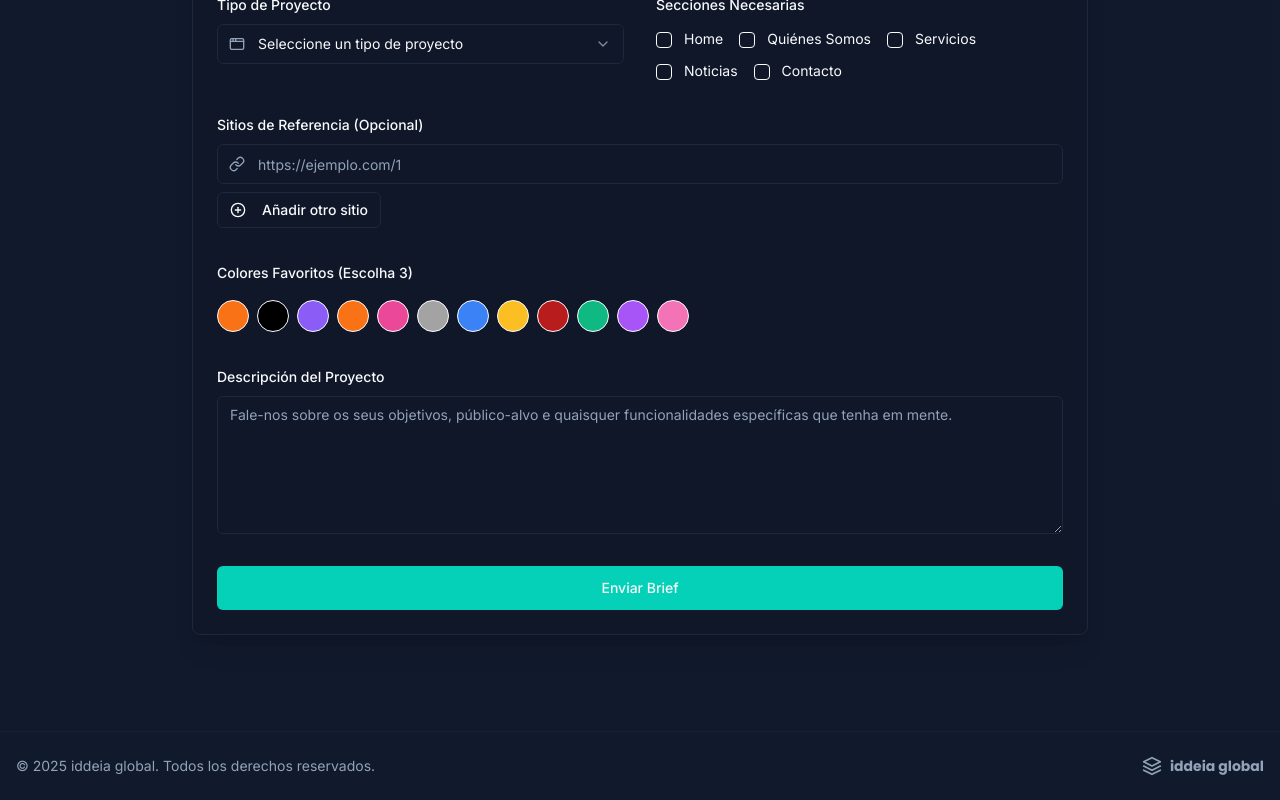
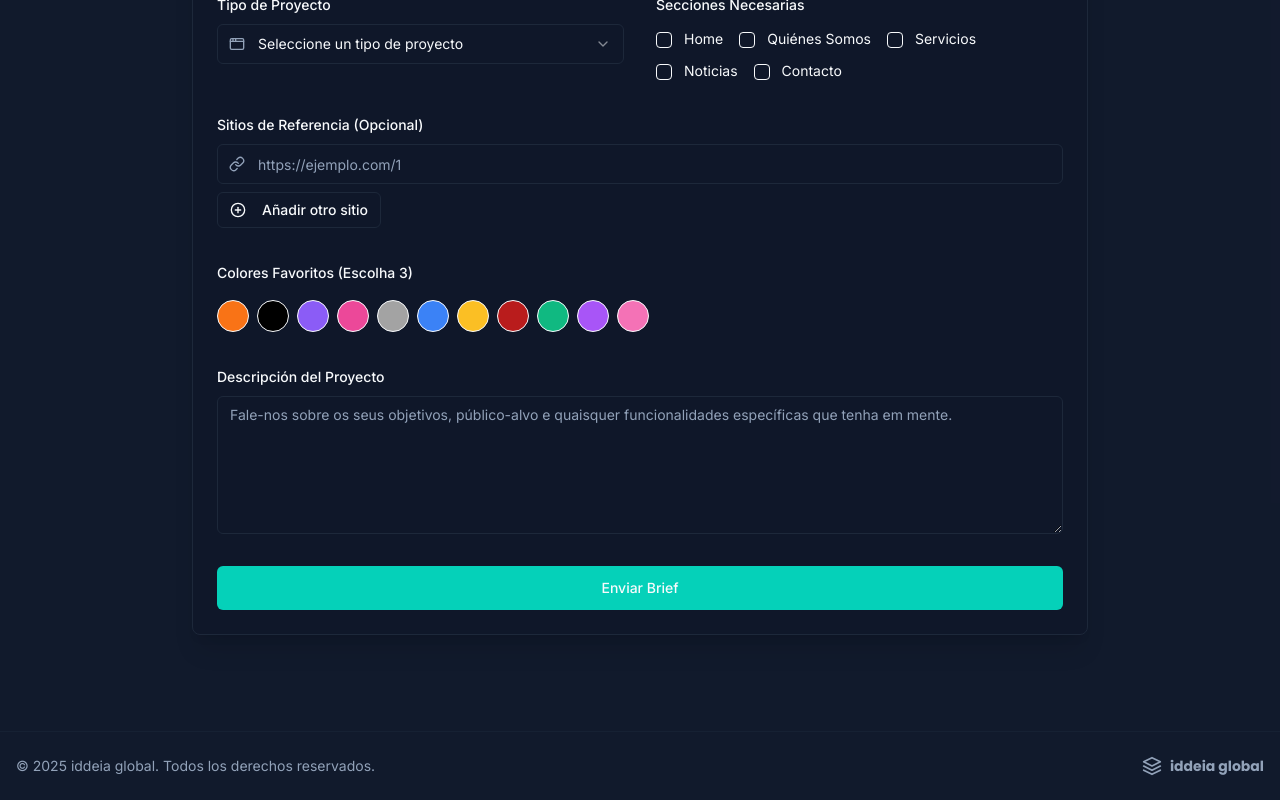
Before and after one commit to zeusolimp/studio, a Next.js app: page / in a window 1280 px wide. Shown: the part 3816-4616 px from the top of the page. Built offline with nearby package versions, Linux system fonts and the light colour scheme.

Commit message:
I see this error with the app, reported by NextJS, please fix it. The er

```diff
--- a/src/components/landing/ProjectBriefForm.tsx
+++ b/src/components/landing/ProjectBriefForm.tsx
@@ -36,7 +36,7 @@ const availableSections = [
     { id: "news", label: "Noticias" },
     { id: "contact", label: "Contacto" },
 ];
-const availableColors = ["#F97316", "#000000", "#8B5CF6", "#F97316", "#EC4899", "#A3A3A3", "#3B82F6", "#FBBF24", "#B91C1C", "#10B981", "#A855F7", "#F472B6"];
+const availableColors = ["#F97316", "#000000", "#8B5CF6", "#EC4899", "#A3A3A3", "#3B82F6", "#FBBF24", "#B91C1C", "#10B981", "#A855F7", "#F472B6"];
 
 export default function ProjectBriefForm() {
   const { toast } = useToast();
@@ -257,9 +257,9 @@ export default function ProjectBriefForm() {
                   <FormLabel>Colores Favoritos (Escolha 3)</FormLabel>
                   <FormControl>
                     <div className="flex flex-wrap gap-2 pt-2">
-                      {availableColors.map((color) => (
+                      {availableColors.map((color, index) => (
                          <Checkbox
-                            key={color}
+                            key={`${color}-${index}`}
                             className="h-8 w-8 rounded-full data-[state=checked]:border-primary"
                             style={{ backgroundColor: color }}
                             checked={field.value?.includes(color)}
```
